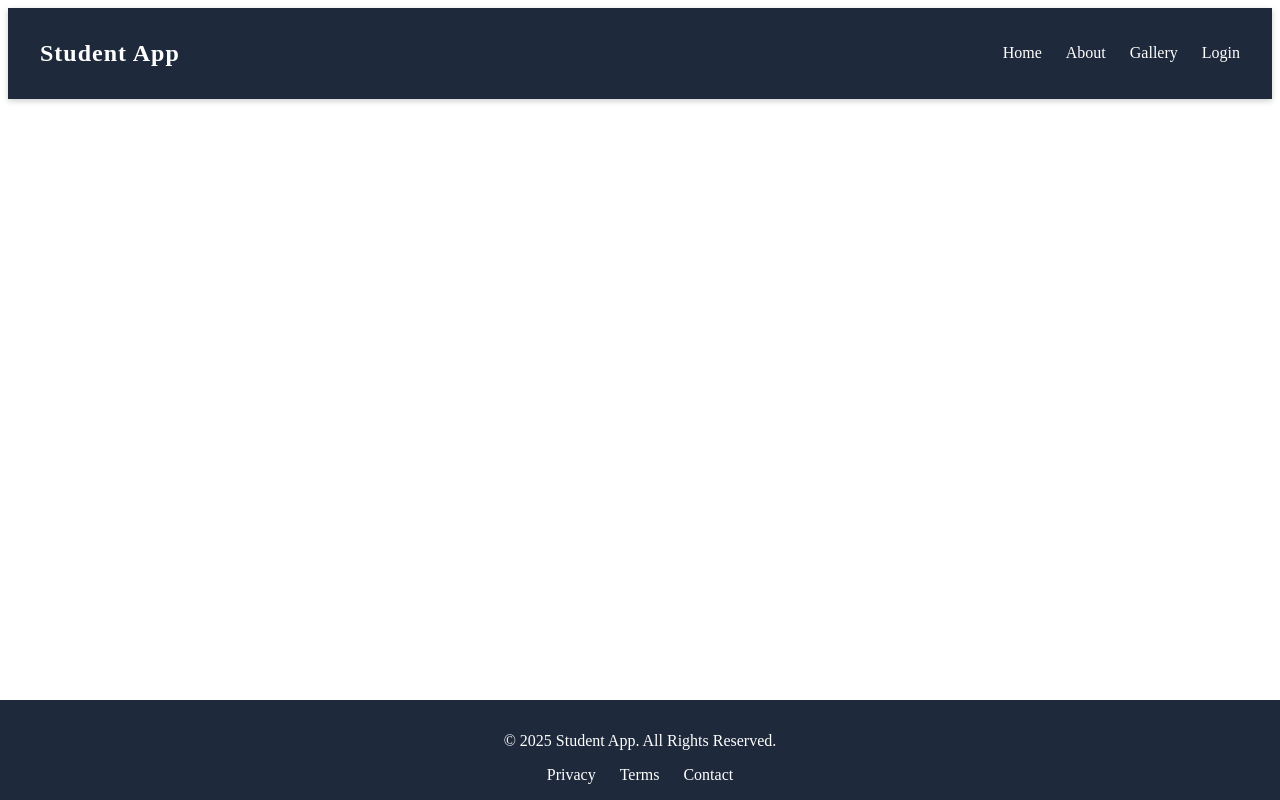
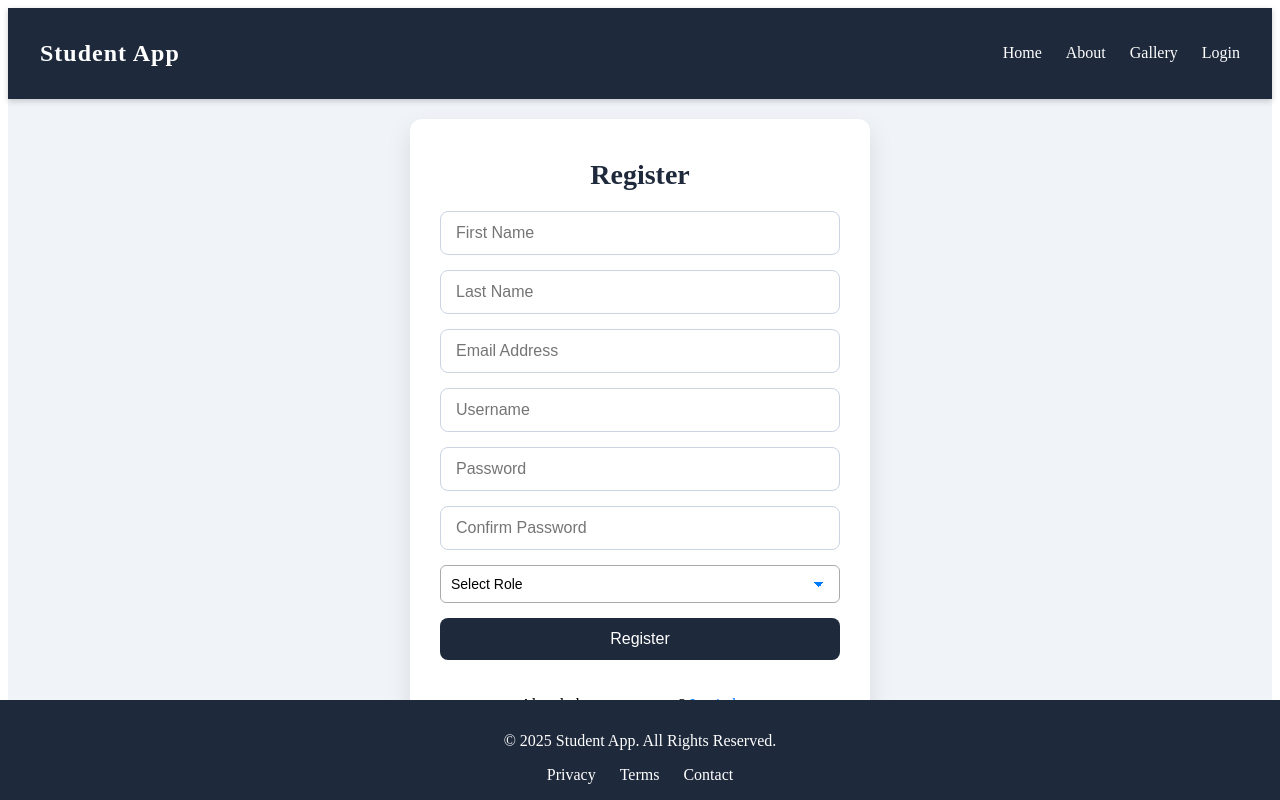
Before and after one commit to vidyalak/react-student-attendance-app, a React (Create React App) app: page /register in a window 1280 px wide. Built offline with nearby package versions, Linux system fonts and the light colour scheme; the HTML template or start-up script is replaced by a standard one.

Commit message:
Login and Register Page save date to DB

```diff
--- a/package.json
+++ b/package.json
@@ -7,6 +7,7 @@
     "@testing-library/jest-dom": "^6.9.1",
     "@testing-library/react": "^16.3.0",
     "@testing-library/user-event": "^13.5.0",
+    "axios": "^1.12.2",
     "react": "^19.2.0",
     "react-dom": "^19.2.0",
     "react-router-dom": "^7.9.3",
--- a/src/components/css/login.css
+++ b/src/components/css/login.css
@@ -72,3 +72,26 @@
     font-size: 24px;
   }
 }
+
+.login-links {
+  margin-top: 15px;
+  text-align: center;
+}
+
+.link-text {
+  color: #555;
+  font-size: 14px;
+  margin: 5px 0;
+  cursor: pointer;
+}
+
+.redirect-link {
+  color: #007bff;
+  cursor: pointer;
+  text-decoration: underline;
+}
+
+.redirect-link:hover,
+.link-text:hover {
+  color: #0056b3;
+}
--- /dev/null
+++ b/src/components/css/register.css
@@ -0,0 +1,194 @@
+/* ===== REGISTER PAGE ===== */
+.login-container {
+  display: flex;
+  justify-content: center;
+  align-items: center;
+  background: #f0f4f8;
+  padding: 20px;
+}
+
+.login-box {
+  background: #ffffff;
+  padding: 40px 30px;
+  border-radius: 12px;
+  box-shadow: 0 10px 25px rgba(0, 0, 0, 0.1);
+  width: 100%;
+  max-width: 400px;
+  text-align: center;
+  display: flex;
+  flex-direction: column;
+  gap: 20px;
+}
+
+.login-title {
+  font-size: 28px;
+  color: #1e293b;
+  font-weight: 600;
+  margin: 0; /* remove extra margin */
+}
+
+.login-form {
+  display: flex;
+  flex-direction: column;
+  gap: 15px; /* spacing between input fields and button */
+}
+
+.login-form input {
+  padding: 12px 15px;
+  border: 1px solid #cbd5e1;
+  border-radius: 8px;
+  font-size: 16px;
+  outline: none;
+  transition: border 0.3s;
+}
+
+.login-form input:focus {
+  border-color: #1e293b;
+}
+
+.login-btn {
+  width: 100%;
+  padding: 12px 15px;
+  background-color: #1e293b;
+  color: #fff;
+  border: none;
+  border-radius: 8px;
+  font-size: 16px;
+  font-weight: 500;
+  cursor: pointer;
+  transition: background 0.3s;
+}
+
+.login-btn:hover {
+  background-color: #1e293b;
+}
+
+/* Responsive adjustments */
+@media (max-width: 480px) {
+  .login-box {
+    padding: 30px 20px;
+  }
+  .login-title {
+    font-size: 24px;
+  }
+}
+
+.login-links {
+  margin-top: 15px;
+  text-align: center;
+}
+
+.link-text {
+  color: #555;
+  font-size: 14px;
+  margin: 5px 0;
+  cursor: pointer;
+}
+
+.redirect-link {
+  color: #007bff;
+  cursor: pointer;
+  text-decoration: underline;
+}
+
+.redirect-link:hover,
+.link-text:hover {
+  color: #0056b3;
+}
+
+/* Error message */
+.error-message {
+  color: red;
+  margin-top: 10px;
+  font-weight: 500;
+}
+
+/* Popup overlay */
+.popup-overlay {
+  position: fixed;
+  top: 0;
+  left: 0;
+  width: 100%;
+  height: 100%;
+  background: rgba(0, 0, 0, 0.4);
+  display: flex;
+  justify-content: center;
+  align-items: center;
+  z-index: 999;
+}
+
+/* Popup box */
+.popup-box {
+  background: #fff;
+  padding: 30px 40px;
+  border-radius: 15px;
+  text-align: center;
+  box-shadow: 0 4px 15px rgba(0, 0, 0, 0.2);
+  animation: fadeIn 0.3s ease-in-out;
+}
+
+/* Tick animation */
+.tick-circle {
+  width: 70px;
+  height: 70px;
+  margin: 0 auto 15px;
+  border-radius: 50%;
+  background-color: #4caf50;
+  color: white;
+  font-size: 40px;
+  line-height: 70px;
+  animation: pop 0.3s ease-in-out;
+}
+
+/* OK Button */
+.ok-btn {
+  background-color: #007bff;
+  color: white;
+  border: none;
+  padding: 10px 30px;
+  border-radius: 6px;
+  font-size: 16px;
+  cursor: pointer;
+  margin-top: 15px;
+  transition: background-color 0.3s;
+}
+
+.ok-btn:hover {
+  background-color: #0056b3;
+}
+
+/* Role Dropdown styling */
+.custom-dropdown select {
+  width: 100%;
+  padding: 10px;
+  border: 1px solid #aaa;
+  border-radius: 6px;
+  font-size: 14px;
+  appearance: none;
+  background-color: #fff;
+  cursor: pointer;
+  background-image: linear-gradient(45deg, transparent 50%, #007bff 50%),
+    linear-gradient(135deg, #007bff 50%, transparent 50%);
+  background-position: calc(100% - 20px) calc(1em + 2px),
+    calc(100% - 15px) calc(1em + 2px);
+  background-size: 5px 5px, 5px 5px;
+  background-repeat: no-repeat;
+}
+
+@keyframes pop {
+  from {
+    transform: scale(0.7);
+  }
+  to {
+    transform: scale(1);
+  }
+}
+
+@keyframes fadeIn {
+  from {
+    opacity: 0;
+  }
+  to {
+    opacity: 1;
+  }
+}
--- a/src/components/login/Login.jsx
+++ b/src/components/login/Login.jsx
@@ -1,25 +1,84 @@
-import React from "react";
+import React, { useState } from "react";
 import { useNavigate } from "react-router-dom";
+import axios from "axios";
 import "../css/login.css";
 
 function Login() {
   const navigate = useNavigate();
 
-  const handleLogin = (e) => {
+  const [userName, setUserName] = useState("");
+  const [passWord, setPassWord] = useState("");
+  const [message, setMessage] = useState("");
+
+  const handleLogin = async (e) => {
     e.preventDefault();
 
-    navigate("/dashboard");
+    try {
+      const response = await axios.post("http://localhost:8080/api/login", {
+        userName,
+        passWord,
+      });
+
+      if (response.status === 200) {
+        setMessage("Login successful!");
+        setTimeout(() => {
+          navigate("/dashboard");
+        }, 1000);
+      }
+    } catch (error) {
+      if (error.response && error.response.status === 401) {
+        setMessage("Invalid username or password");
+      } else {
+        setMessage("Error connecting to server");
+      }
+    }
   };
 
   return (
     <div className="login-container">
       <div className="login-box">
         <h2 className="login-title">Login</h2>
+
         <form className="login-form" onSubmit={handleLogin}>
-          <input type="text" placeholder="Username" required />
-          <input type="password" placeholder="Password" required />
-          <button type="submit" className="login-btn">Login</button>
+          <input
+            type="text"
+            placeholder="Username"
+            value={userName}
+            onChange={(e) => setUserName(e.target.value)}
+            required
+          />
+          <input
+            type="password"
+            placeholder="Password"
+            value={passWord}
+            onChange={(e) => setPassWord(e.target.value)}
+            required
+          />
+          <button type="submit" className="login-btn">
+            Login
+          </button>
         </form>
+
+        {message && <p className="login-message">{message}</p>}
+
+        {/* --- NEW SECTION --- */}
+        <div className="login-links">
+          <p
+            className="link-text"
+            onClick={() => navigate("/forgot-password")}
+          >
+            Forgot Password?
+          </p>
+          <p className="link-text">
+            Don’t have an account?{" "}
+            <span
+              className="redirect-link"
+              onClick={() => navigate("/register")}
+            >
+              Click to Register
+            </span>
+          </p>
+        </div>
       </div>
     </div>
   );
--- /dev/null
+++ b/src/components/register/Register.jsx
@@ -0,0 +1,173 @@
+import React, { useState } from "react";
+import { useNavigate } from "react-router-dom";
+import axios from "axios";
+import "../css/register.css";
+
+function Register() {
+  const navigate = useNavigate();
+
+  const [formData, setFormData] = useState({
+    userName: "",
+    passWord: "",
+    firstName: "",
+    lastName: "",
+    userEmail: "",
+    userRole: "",
+  });
+
+  const [confirmPassword, setConfirmPassword] = useState("");
+  const [error, setError] = useState("");
+  const [showPopup, setShowPopup] = useState(false); // success popup
+
+  const handleChange = (e) => {
+    setFormData({ ...formData, [e.target.name]: e.target.value });
+  };
+
+  const handleRegister = async (e) => {
+    e.preventDefault();
+    setError("");
+
+    if (formData.passWord !== confirmPassword) {
+      setError("Passwords do not match!");
+      return;
+    }
+
+    try {
+      const response = await axios.post(
+        "http://localhost:8080/api/login/register",
+        formData
+      );
+
+      if (response.status === 200) {
+        // Show success popup
+        setShowPopup(true);
+      }
+    } catch (error) {
+      if (error.response) {
+        const msg = error.response.data?.message || "";
+
+        if (msg.includes("Username already exists!")) {
+          setError("Username already exists!");
+        } else if (msg.includes("email")) {
+          setError("Email already exist!");
+        } else {
+          setError("Registration failed. Please try again.");
+        }
+      } else {
+        setError("Unable to connect to the server.");
+      }
+    }
+  };
+
+  const handlePopupOk = () => {
+    setShowPopup(false);
+    navigate("/login");
+  };
+
+  return (
+    <div className="login-container">
+      <div className="login-box">
+        <h2 className="login-title">Register</h2>
+
+        <form className="login-form" onSubmit={handleRegister}>
+          <input
+            type="text"
+            name="firstName"
+            placeholder="First Name"
+            value={formData.firstName}
+            onChange={handleChange}
+            required
+          />
+
+          <input
+            type="text"
+            name="lastName"
+            placeholder="Last Name"
+            value={formData.lastName}
+            onChange={handleChange}
+            required
+          />
+
+          <input
+            type="email"
+            name="userEmail"
+            placeholder="Email Address"
+            value={formData.userEmail}
+            onChange={handleChange}
+            required
+          />
+
+          <input
+            type="text"
+            name="userName"
+            placeholder="Username"
+            value={formData.userName}
+            onChange={handleChange}
+            required
+          />
+
+          <input
+            type="password"
+            name="passWord"
+            placeholder="Password"
+            value={formData.passWord}
+            onChange={handleChange}
+            required
+          />
+
+          <input
+            type="password"
+            placeholder="Confirm Password"
+            value={confirmPassword}
+            onChange={(e) => setConfirmPassword(e.target.value)}
+            required
+          />
+
+          {/* Redesigned Role Dropdown */}
+          <div className="custom-dropdown">
+            <select
+              name="userRole"
+              value={formData.userRole}
+              onChange={handleChange}
+              required
+            >
+              <option value="">Select Role</option>
+              <option value="Admin">👑 Admin</option>
+              <option value="Author">✍️ Author</option>
+              <option value="Content Reviewer">🕵️ Content Reviewer</option>
+              <option value="Retailer">🏪 Retailer</option>
+            </select>
+          </div>
+
+          <button type="submit" className="login-btn">
+            Register
+          </button>
+        </form>
+
+        {error && <p className="error-message">{error}</p>}
+
+        <p className="redirect-text">
+          Already have an account?{" "}
+          <span className="redirect-link" onClick={() => navigate("/")}>
+            Login here
+          </span>
+        </p>
+      </div>
+
+      {/* Success Popup */}
+      {showPopup && (
+        <div className="popup-overlay">
+          <div className="popup-box">
+            <div className="tick-circle">✔</div>
+            <h3>Registered Successfully!</h3>
+            <button className="ok-btn" onClick={handlePopupOk}>
+              OK
+            </button>
+          </div>
+        </div>
+      )}
+    </div>
+  );
+}
+
+export default Register;
--- a/src/components/routes/AppRoutes.jsx
+++ b/src/components/routes/AppRoutes.jsx
@@ -5,6 +5,7 @@ import Footer from "../landing/Footer";
 import Landing from "../landing/Landing";
 import Login from "../login/Login";
 import Dashboard from "../adminDashboard/Dashboard";
+import Register from "../register/Register";
 
 function AppRoutes() {
   return (
@@ -13,6 +14,7 @@ function AppRoutes() {
       <Routes>
         <Route path="/" element={<Landing />} />
         <Route path="/login" element={<Login />} />
+        <Route path="/register" element={<Register />} />
         <Route path="/dashboard" element={<Dashboard />} />
 
       </Routes>
```
Also changed, not shown: 1 other file (tests, documents, lock files or other folders).
